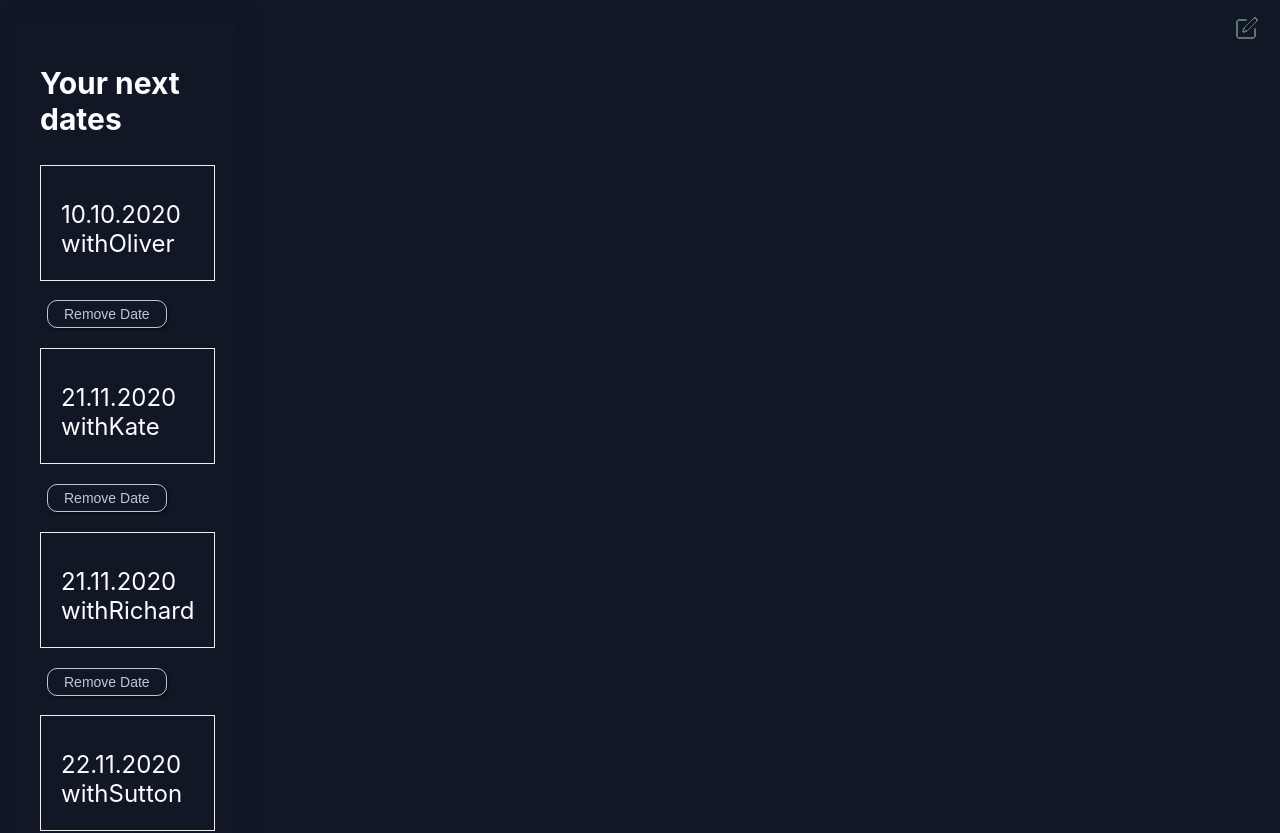
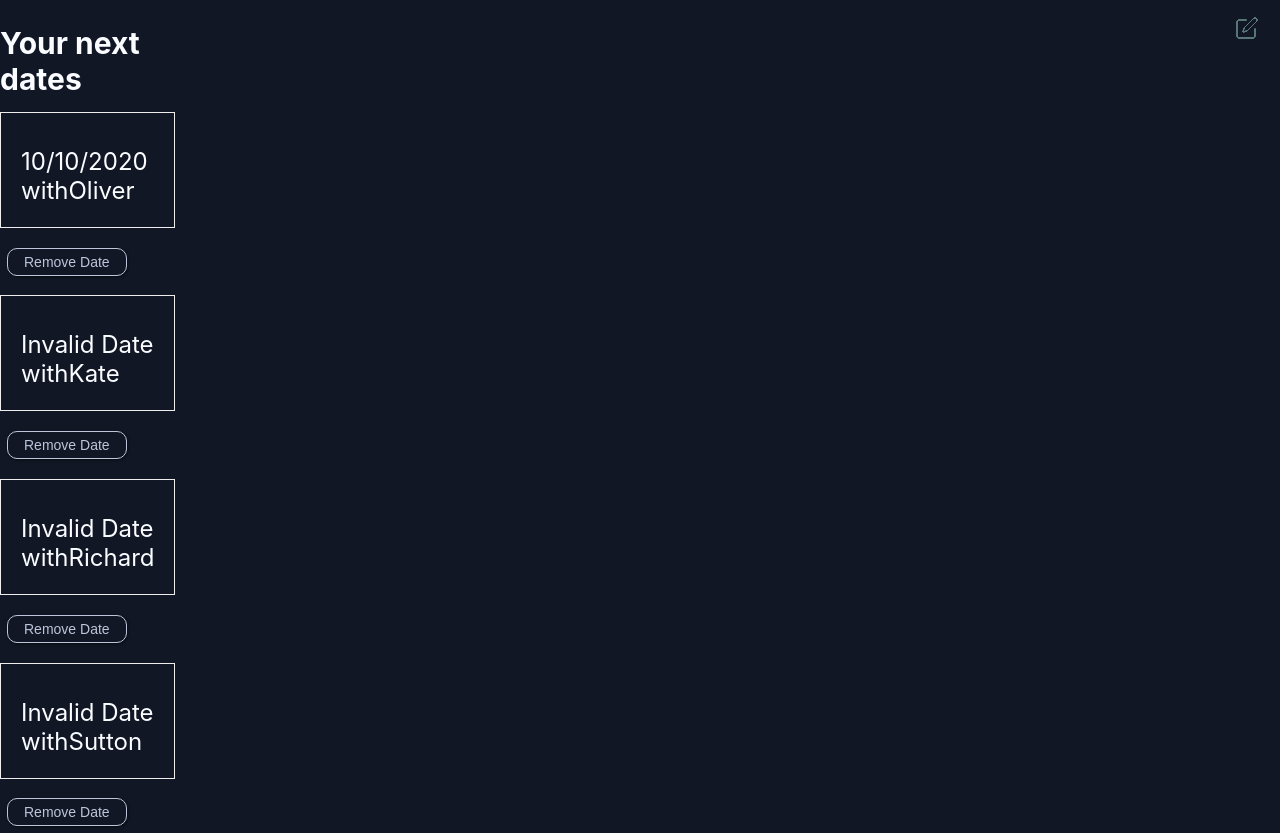
Before and after one commit to franhenke/notes, a React (Create React App) app: page /home in a window 1280 px wide. Shown: the top 833 px of the page. Built offline with nearby package versions, Linux system fonts and the light colour scheme.

Commit message:
Add SingleDateItem and sort dates by date prop

```diff
--- a/src/components/DateList.js
+++ b/src/components/DateList.js
@@ -1,10 +1,9 @@
 import React, { useContext } from 'react'
-import { Link } from 'react-router-dom'
 import { GlobalContext } from '../assets/context/GlobalState'
-import editIcon from '../assets/icons/edit.svg'
+import SingleDateItem from './SingleDateItem'
 
 const DateList = () => {
-  const { contacts, dates, editDate, removeDate } = useContext(GlobalContext)
+  const { contacts, dates } = useContext(GlobalContext)
 
   function contactName(date) {
     const contactRef = contacts.find((contact) => contact.id === date.contactId)
@@ -13,36 +12,28 @@ const DateList = () => {
     } else return null
   }
 
+  dates.sort(function compare(a, b) {
+    const dateA = new Date(a.date)
+    const dateB = new Date(b.date)
+    return dateA - dateB
+  })
+
+  // const sortedDates = dates
+  //   .slice()
+  //   .sort((a, b) => b.date.format('YYYY/MM/DD') - a.date.format('YYYY/MM/DD'))
+  // console.log(sortedDates)
+
   return (
-    <div className="grid">
-      <div className="contacts-container">
+    <div className="grid ">
+      <div className="dates-container">
         <h2>Your next dates</h2>
         {dates.length > 0 ? (
           dates.map((date) => (
-            <div key={date.id}>
-              <li className="date_item">
-                <h3>
-                  {date.date} with
-                  <span>{contactName(date)}</span>
-                </h3>
-              </li>
-              <div className="button-container">
-                <button
-                  className="contact-button-delete"
-                  onClick={() => removeDate(date.id)}
-                >
-                  Remove Date
-                </button>
-                <Link to={`/edit-date/${date.id}`}>
-                  <button
-                    className="edit-icon"
-                    onClick={() => editDate(date.id)}
-                  >
-                    <img src={editIcon} alt="" />
-                  </button>
-                </Link>
-              </div>
-            </div>
+            <SingleDateItem
+              key={date.id}
+              date={date}
+              contactName={contactName}
+            />
           ))
         ) : (
           <div>No dates yet</div>
--- /dev/null
+++ b/src/components/SingleDateItem.js
@@ -0,0 +1,36 @@
+import React, { useContext } from 'react'
+import { Link } from 'react-router-dom'
+import dayjs from 'dayjs'
+import { GlobalContext } from '../assets/context/GlobalState'
+import editIcon from '../assets/icons/edit.svg'
+
+const SingleDateItem = ({ date, contactName }) => {
+  const { editDate, removeDate } = useContext(GlobalContext)
+  const parsedDate = dayjs(date.date)
+
+  return (
+    <div>
+      <li className="date_item">
+        <h3>
+          {parsedDate.format('DD/MM/YYYY')} with
+          <span>{contactName(date)}</span>
+        </h3>
+      </li>
+      <div className="button-container">
+        <button
+          className="contact-button-delete"
+          onClick={() => removeDate(date.id)}
+        >
+          Remove Date
+        </button>
+        <Link to={`/edit-date/${date.id}`}>
+          <button className="edit-icon" onClick={() => editDate(date.id)}>
+            <img src={editIcon} alt="" />
+          </button>
+        </Link>
+      </div>
+    </div>
+  )
+}
+
+export default SingleDateItem
```
